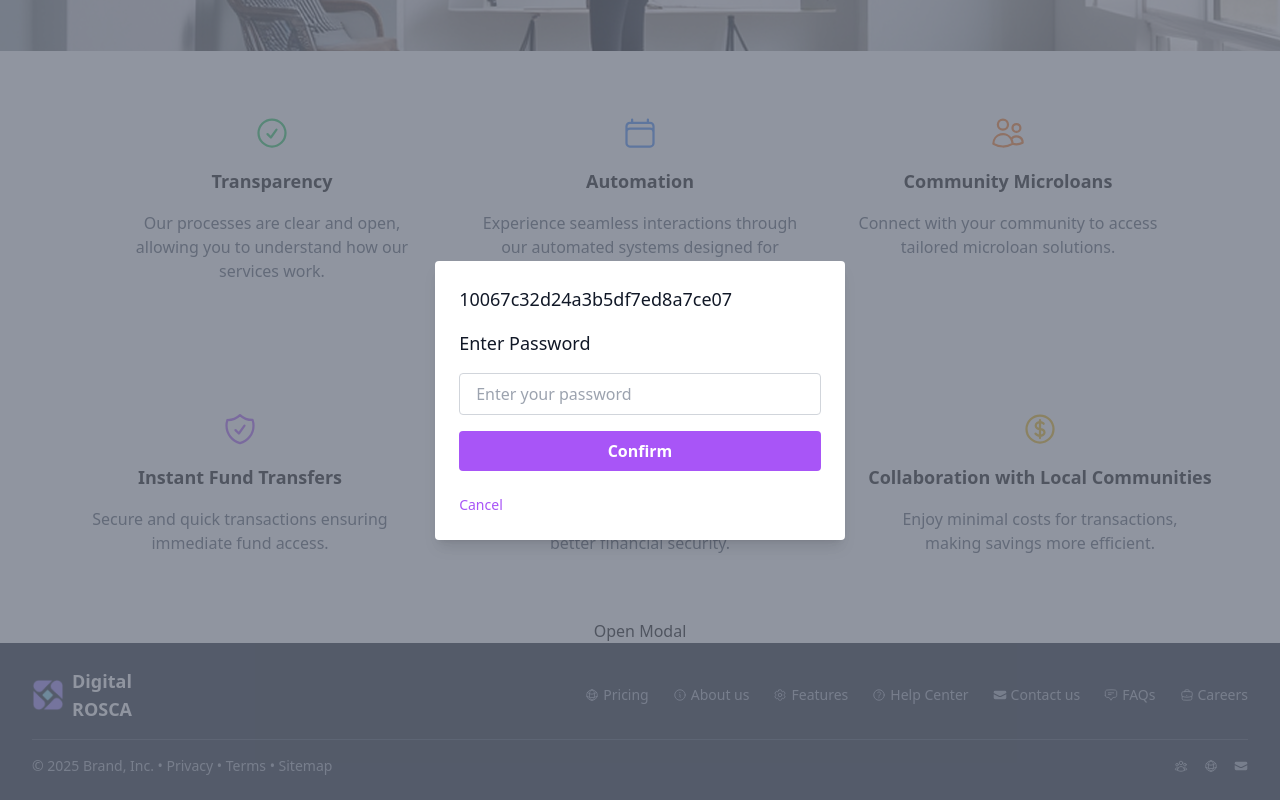
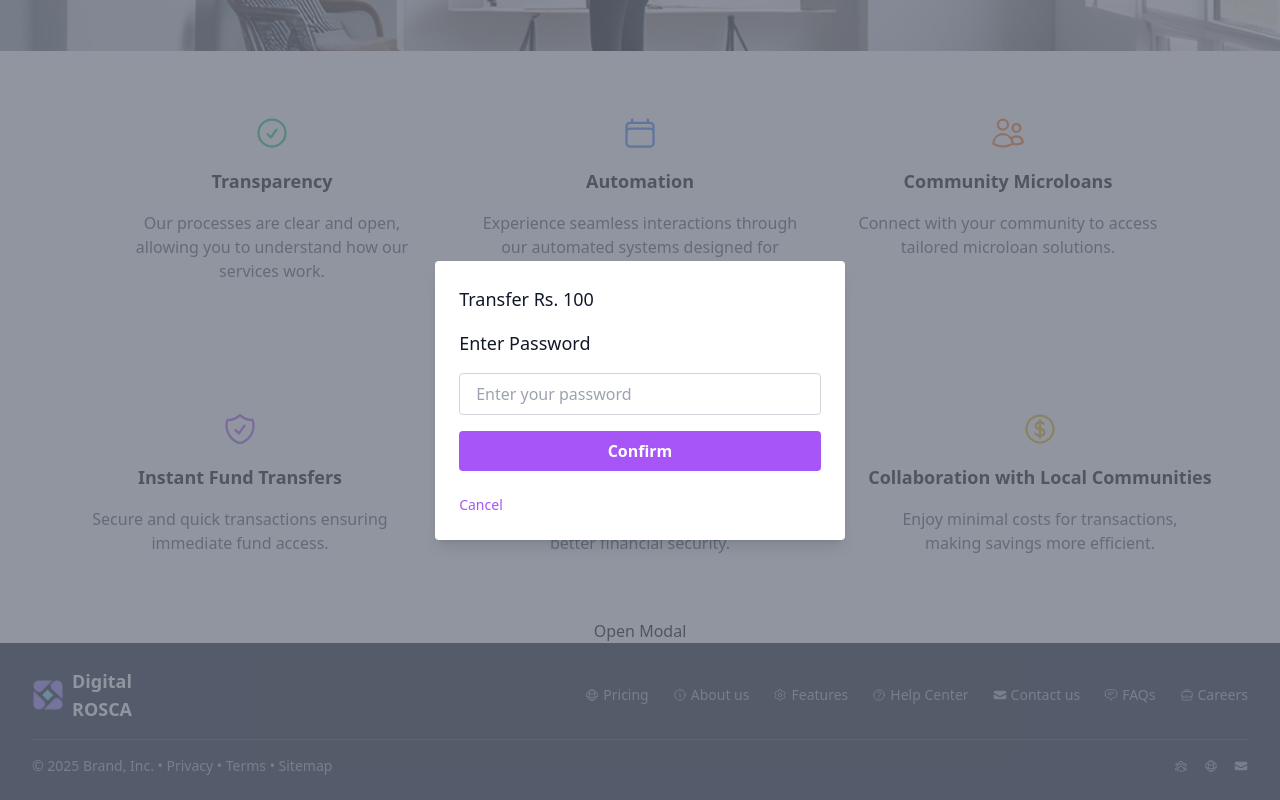
Before and after one commit to Kandarpvyas2591/Digital-ROSCA, a React (Vite) app in the folder Frontend/: page / in a window 1280 px wide. Both pictures are taken after a click on the button "Open Modal". Shown: the part 669-1469 px from the top of the page. Built offline with nearby package versions, Linux system fonts and the light colour scheme.

Commit message:
Rename user route and update transaction modal display

```diff
--- a/Frontend/src/components/TransactionModal.jsx
+++ b/Frontend/src/components/TransactionModal.jsx
@@ -13,7 +13,6 @@
 
   const { type, senderType, sender, receiverType, receiver, amount } =
     transactionDetails;
-  let senderName, receiverName;
 
   const handleSubmit = async (e) => {
     e.preventDefault();
@@ -101,10 +100,9 @@
           leaveFrom="opacity-100 translate-y-0"
           leaveTo="opacity-0 translate-y-4"
         >
-          <div className="w-full max-w-lg rounded bg-white p-6 shadow-lg">
+          <div className="w-full max-w-lg justify-center rounded bg-white p-6 shadow-lg">
             <h3 className="mb-4 text-lg font-medium text-gray-900">
-              {amount}
-              {receiver}
+              {`Transfer Rs. ${amount}`}
             </h3>
             <h3 className="mb-4 text-lg font-medium text-gray-900">
               Enter Password
```
Also changed, not shown: 1 other file (tests, documents, lock files or other folders).
